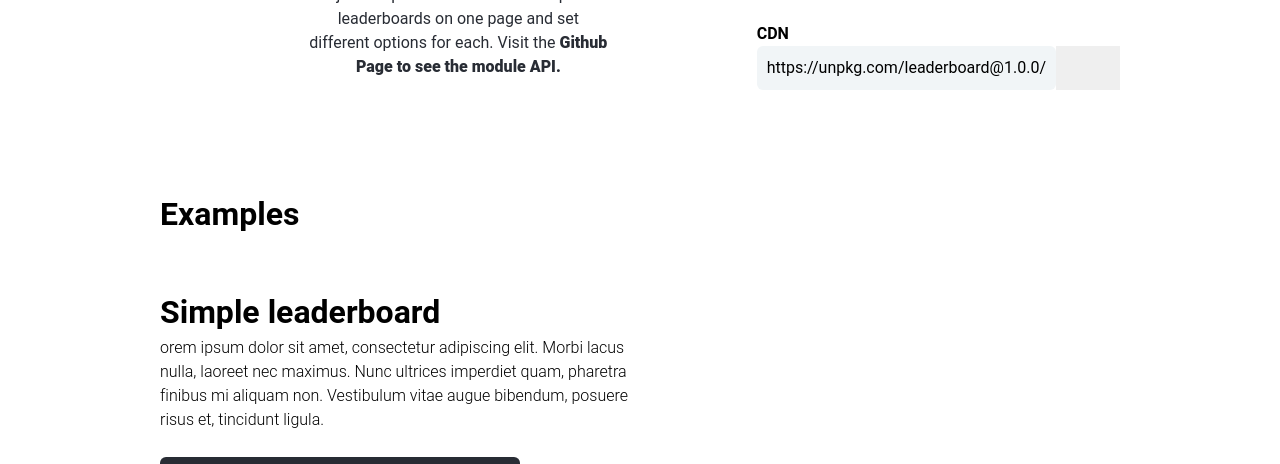
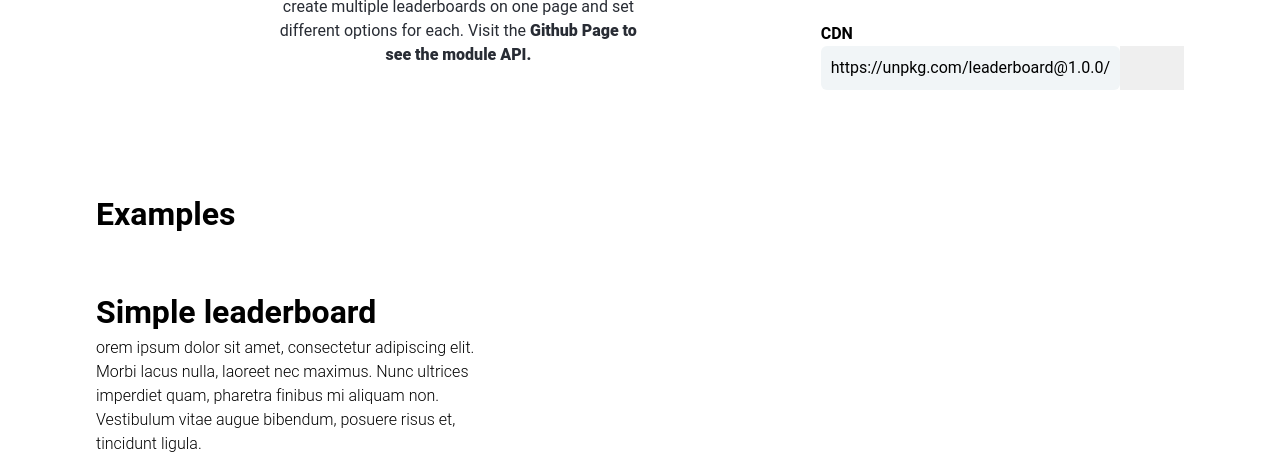
Before and after one commit to Patryk-Rozwadowski/npm-leaderboard-doc, a website built with Parcel: page index.html in a window 1280 px wide. Shown: the part 466-930 px from the top of the page. Built offline with nearby package versions, Linux system fonts and the light colour scheme; what @patryk.rozwadowski/leaderboard would draw is missing.

```diff
--- a/index.html
+++ b/index.html
@@ -20,14 +20,8 @@
                 <div class="container-center">
                     <div class="container container-center  margin-center width-50">
                         <h3 class="text text-align-center text-header">Description</h3>
-                        <span class="text text-align-center text-primary">A simple, lightweight and generic
-                            leaderboard
-                            module created in
-                            vanilla javascript. You can create multiple leaderboards on one page and set different
-                            options
-                            for
-                            each.
-                            Visit
+                        <span class="text text-align-center text-primary">A simple, lightweight and generic leaderboard module created in
+                            vanilla javascript. You can create multiple leaderboards on one page and set different options for each. Visit
                             the <a
                                     href="https://github.com/Patryk-Rozwadowski/npm-leaderboard"
                                     class="text text-code-primary">
@@ -90,7 +84,7 @@
     <section class="container container-row mg-top-50">
         <div class="container width-50">
             <h5 class="text text-header">Simple leaderboard</h5>
-            <p class="text text-thin">orem ipsum dolor sit amet, consectetur adipiscing elit. Morbi lacus nulla, laoreet
+            <p class="text text-thin width-75">orem ipsum dolor sit amet, consectetur adipiscing elit. Morbi lacus nulla, laoreet
                 nec maximus. Nunc ultrices imperdiet quam, pharetra finibus mi aliquam non. Vestibulum vitae augue
                 bibendum,
                 posuere risus et, tincidunt ligula. </p>
--- a/style/index.scss
+++ b/style/index.scss
@@ -13,5 +13,5 @@
   margin: 20px auto;
   justify-items: center;
   flex-direction: column;
-  width: 75vw;
+  width: 85vw;
 }
```
